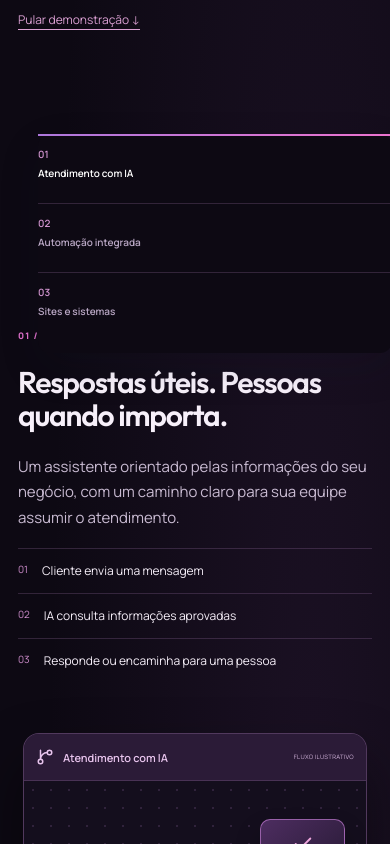
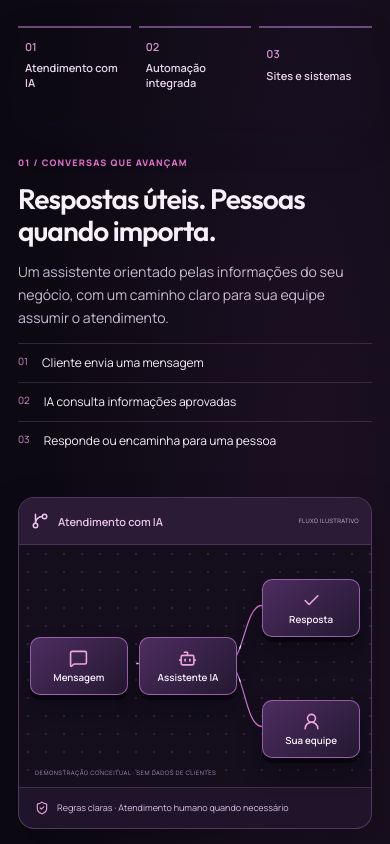
Before and after one commit to wuniflow-creator/wuniflow-landing, a React (Vite) app: page / in a window 390 px wide. Shown: the part 1100-1944 px from the top of the page. Built offline with nearby package versions, Linux system fonts and the light colour scheme.

Commit message:
style(mobile): replace overlapping 3D card deck with stable responsive chapters

```diff
--- a/src/components/ui/dimensional-workflow-hero.css
+++ b/src/components/ui/dimensional-workflow-hero.css
@@ -55,3 +55,38 @@
 .dw-phone .dw-panel-bar strong{font-size:max(12px,calc(9px / var(--dw-fit,1)))}
 .dw-phone .dw-panel-bar>span{font-size:max(7px,calc(7px / var(--dw-fit,1)))}
 .dw-phone .dw-panel-footer{font-size:max(9px,calc(7px / var(--dw-fit,1)))}
+
+
+/* Mobile stability: natural scroll, no pinned/staged overlays, legible cards.
+   Desktop 3D GSAP stage is unchanged. */
+@media (max-width:999px) {
+ .dw-experience {overflow-x:clip; padding:52px 18px 60px}
+ .dw-experience .dw-viewport {height:auto;min-height:0;overflow:visible;background:transparent}
+ .dw-experience .dw-deck-intro,.dw-experience .dw-deck-close {display:none!important}
+ .dw-experience .dw-nav {position:relative;inset:auto;display:grid;grid-template-columns:repeat(3,minmax(0,1fr));gap:8px;padding:0 0 18px;margin:0;background:transparent}
+ .dw-experience .dw-nav button {min-width:0;min-height:70px;display:block;white-space:normal;overflow-wrap:anywhere;font-size:11px;line-height:1.35;padding:12px 7px;color:#e7d6ee;border-top:2px solid rgba(204,132,223,.5)}
+ .dw-experience .dw-nav button>span {font-size:11px;margin-bottom:7px}
+ .dw-experience .dw-nav button i {display:none}
+ .dw-experience .dw-chapters {display:block;position:static;height:auto}
+ .dw-experience .dw-chapter {display:grid;position:relative;inset:auto;grid-template-columns:minmax(0,1fr);gap:15px;padding:28px 0 34px;min-height:0;border-bottom:1px solid var(--dw-line);scroll-margin-top:85px}
+ .dw-experience .dw-copy {display:block;position:static;inset:auto;width:100%;max-width:none;opacity:1;visibility:visible;transform:none}
+ .dw-experience .dw-copy>h3 {font-size:clamp(27px,7.2vw,39px);line-height:1.12;letter-spacing:-.035em;margin:12px 0}
+ .dw-experience .dw-copy>p {font-size:14px;line-height:1.65}
+ .dw-experience .dw-copy ol {display:block;margin:14px 0}
+ .dw-experience .dw-copy li {font-size:12px;line-height:1.5;padding:10px 0}
+ .dw-experience .dw-stage {position:relative;inset:auto;display:block;width:100%;height:auto;min-height:0;margin:0;padding:8px 0 10px;perspective:none;transform:none}
+ .dw-experience .dw-panel {position:relative;width:100%;height:auto;max-width:none;min-height:0;transform:none;overflow:hidden;box-shadow:0 18px 40px rgba(0,0,0,.25)}
+ .dw-experience .dw-canvas {height:clamp(235px,62vw,315px)}
+ .dw-experience .dw-node {width:28%;min-height:58px;height:auto;padding:10px 3px;gap:4px}
+ .dw-experience .dw-node>strong {font-size:clamp(8px,2.5vw,11px);text-align:center;line-height:1.2;overflow-wrap:anywhere}
+ .dw-experience .dw-node>small {font-size:6px;line-height:1.2;text-align:center}
+ .dw-experience .dw-node svg {width:19px;height:19px}
+ .dw-experience .dw-build {min-height:0;height:auto;overflow:hidden}
+ .dw-experience .dw-build-scene {position:relative;inset:auto;min-height:0;opacity:1;visibility:visible;transform:none}
+ .dw-experience .dw-build-scene.dw-plan,.dw-experience .dw-build-scene.dw-code {display:none}
+ .dw-experience .dw-build-scene.dw-finished {display:block;padding:0}
+ .dw-experience .dw-finished img {width:100%;height:auto;object-fit:contain}
+ .dw-experience .dw-panel-footer {font-size:9px;line-height:1.5}
+ .dw-experience .dw-finale {padding:55px 0 15px}
+ .dw-experience .dw-skip {display:none}
+}
```
